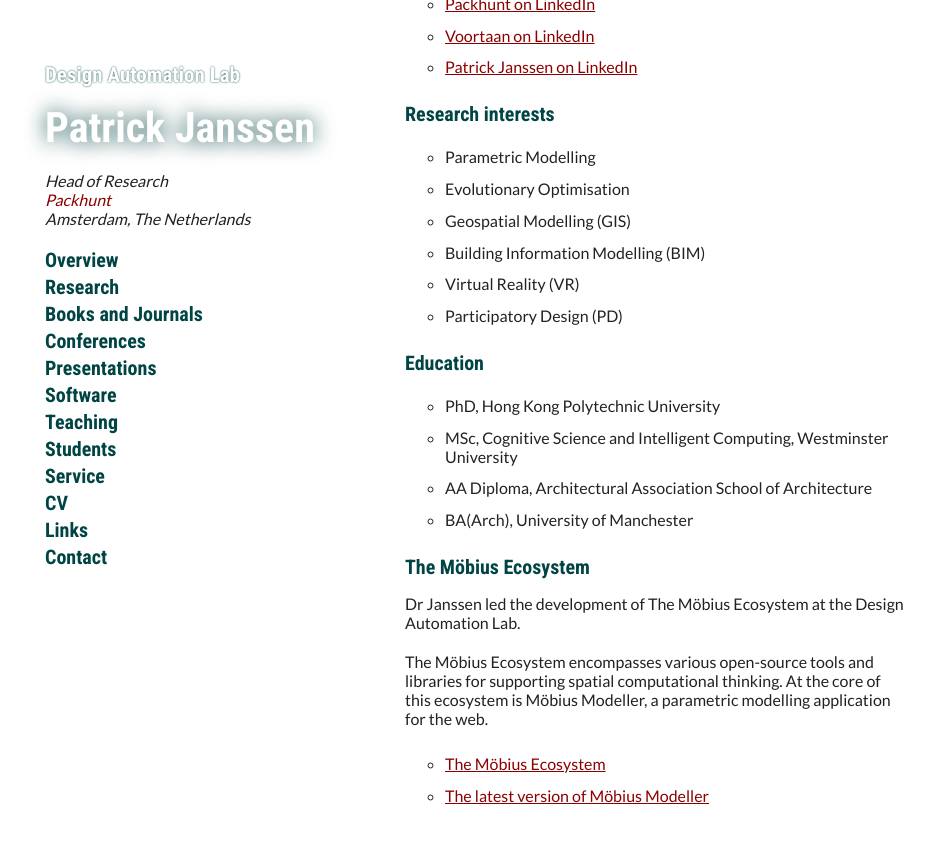
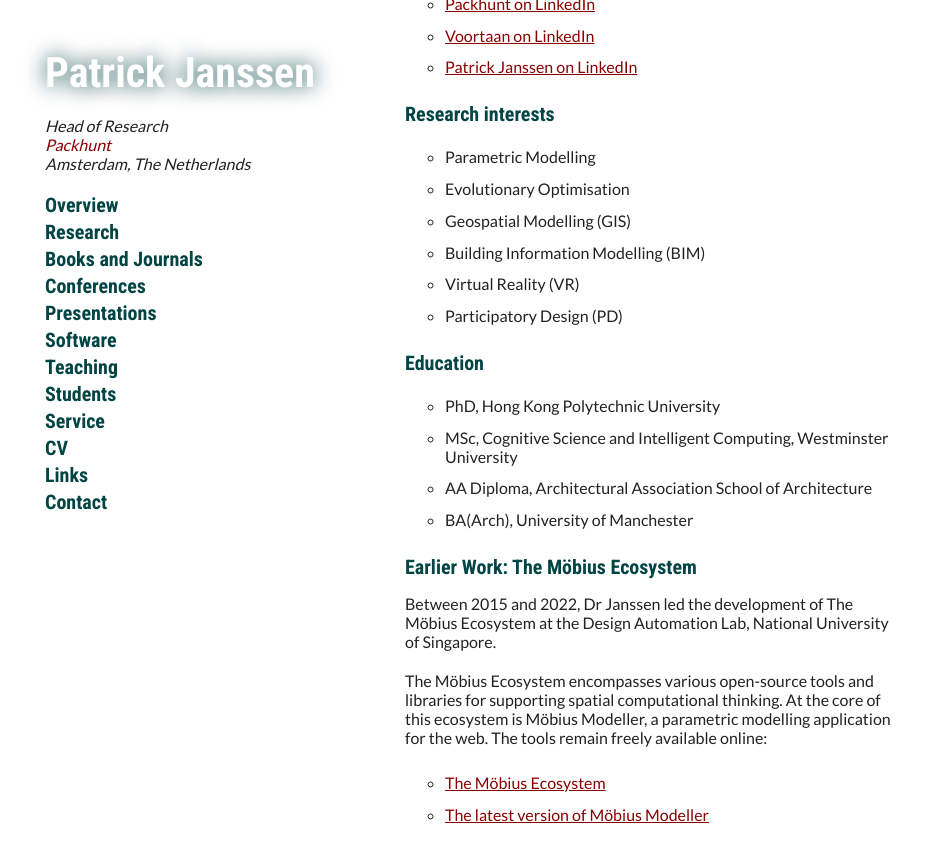
Before and after one commit to phtj/patrick-janssen, a Jekyll site: the page built from index.md, in a window 1280 px wide and 900 px high, scrolled down 1181 px. Shown: the top 862 px of the window, without its empty margins (165-1099 px from the left). Built offline with Jekyll 4.4.1, drawn with Linux system fonts in a browser that asks for light colours; our own code applies the rules of GitHub Pages for plain Markdown files; a script that is not in the unit is left out.

Commit message:
Frame Design Automation Lab work as historical
Remove lab link from sidebar header; reword Research, Software and Möbius sections as 2008-2022 work at NUS.

Co-Authored-By: Claude Fable 5.1 <noreply@anthropic.com>

```diff
--- a/_layouts/default.html
+++ b/_layouts/default.html
@@ -15,7 +15,6 @@
 
       <header>
 
-        <h1 class="parent"><a href="http://design-automation.net">Design Automation Lab</a></h1>
         <h1 class="title"><a href="/index.html">Patrick Janssen</a></h1>
 
         <h6>Head of Research</h6>
--- a/index.md
+++ b/index.md
@@ -60,13 +60,14 @@ LinkedIn:
 - AA Diploma, Architectural Association School of Architecture
 - BA(Arch), University of Manchester
 
-## The Möbius Ecosystem
+## Earlier Work: The Möbius Ecosystem
 
-Dr Janssen led the development of The Möbius Ecosystem at the Design Automation Lab.
+Between 2015 and 2022, Dr Janssen led the development of The Möbius Ecosystem at the Design
+Automation Lab, National University of Singapore.
 
 The Möbius Ecosystem encompasses various open-source tools and libraries for supporting spatial
 computational thinking. At the core of this ecosystem is Möbius Modeller, a parametric modelling
-application for the web.
+application for the web. The tools remain freely available online:
 
 * [The Möbius Ecosystem](https://mobius.design-automation.net)
 * [The latest version of Möbius Modeller](https://mobius-08.design-automation.net)
```
Also changed, not shown: pages/research.md (+3 -1 lines), pages/software.md (+4 -2 lines).
